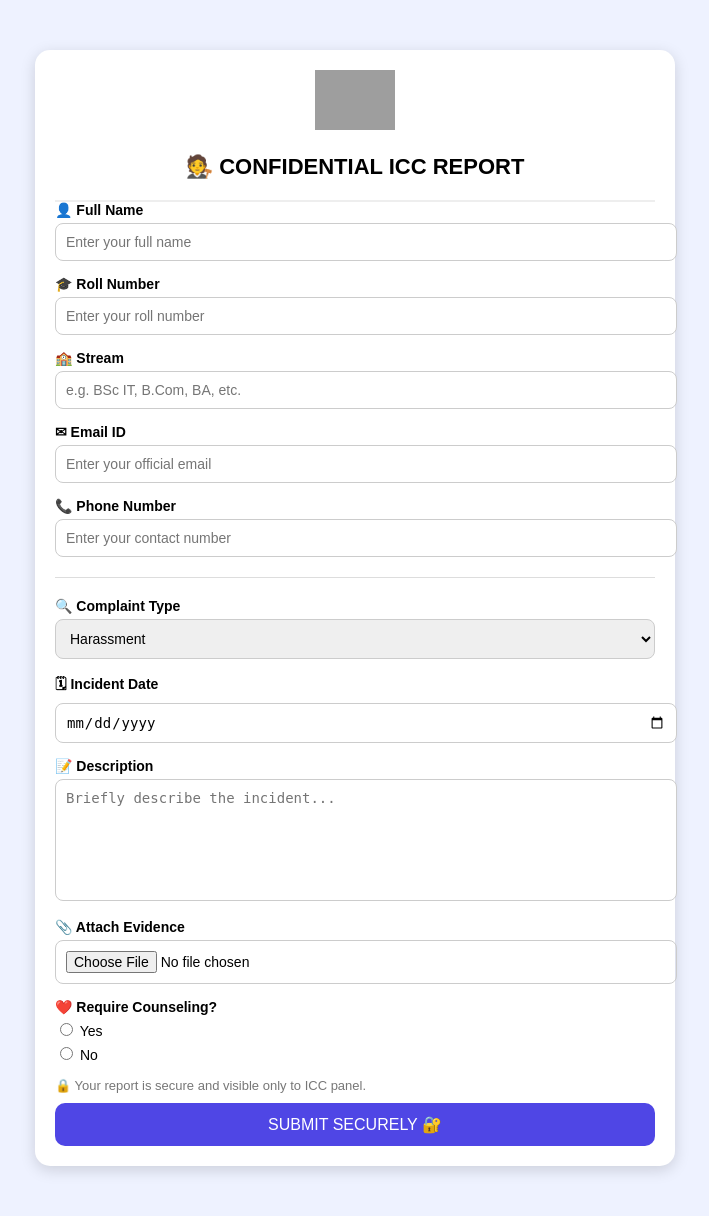
After one commit to shetesaloni393/Lab-Complaint, a FastAPI app: template app/templates/icccomplaintform.html in a window 1280 px wide. The commit adds this page. Shown: the whole page, without its empty margins (285-994 px from the left). Run offline with FastAPI, Linux system fonts and the light colour scheme; the template is opened without the code that fills it, so the values that code supplies are empty; grey boxes are pictures that could not be loaded.

Commit message:
add all html codes

```diff
--- /dev/null
+++ b/app/templates/icccomplaintform.html
@@ -0,0 +1,184 @@
+<!DOCTYPE html>
+<html lang="en">
+<head>
+  <meta charset="UTF-8">
+  <title>Confidential ICC Report</title>
+  <style>
+    body {
+      margin: 0;
+      padding: 0;
+      font-family: Arial, sans-serif;
+      background: #eef2ff;
+    }
+
+    .container {
+      max-width: 600px;
+      margin: 50px auto;
+      background: white;
+      border-radius: 15px;
+      box-shadow: 0 4px 15px rgba(0,0,0,0.15);
+      padding: 20px;
+    }
+
+    .logo {
+      text-align: center;
+      margin-bottom: 10px;
+    }
+
+    .logo img {
+      width: 80px;
+    }
+
+    .header {
+      text-align: center;
+      font-size: 22px;
+      font-weight: bold;
+      padding: 10px 0 20px;
+      border-bottom: 2px solid #eee;
+    }
+
+    .form-group {
+      margin-bottom: 15px;
+      font-size: 14px;
+    }
+
+    label {
+      font-weight: bold;
+      display: block;
+      margin-bottom: 5px;
+    }
+
+    input[type="text"], input[type="email"], input[type="number"], select, textarea, input[type="file"], input[type="date"] {
+      width: 100%;
+      padding: 10px;
+      border-radius: 8px;
+      border: 1px solid #ccc;
+      font-size: 14px;
+    }
+
+    textarea {
+      resize: none;
+      height: 100px;
+    }
+
+    .radio-group {
+      margin-top: 5px;
+    }
+
+    .radio-group label {
+      font-weight: normal;
+      margin-right: 15px;
+    }
+
+    .info-text {
+      font-size: 13px;
+      color: #777;
+      margin: 10px 0;
+    }
+
+    .submit-btn {
+      width: 100%;
+      background: #4f46e5;
+      color: white;
+      border: none;
+      padding: 12px;
+      border-radius: 10px;
+      font-size: 16px;
+      cursor: pointer;
+    }
+
+    .submit-btn:hover {
+      background: #4338ca;
+    }
+  </style>
+</head>
+<body>
+
+  <div class="container">
+
+    <div class="logo">
+      <img src="sies_ascn_logo.jpg">
+    </div>
+
+    <div class="header">🧑‍⚖️ CONFIDENTIAL ICC REPORT</div>
+
+    <form>
+
+      <!-- New Personal Detail Fields -->
+      <div class="form-group">
+        <label>👤 Full Name</label>
+        <input type="text" placeholder="Enter your full name" required>
+      </div>
+
+      <div class="form-group">
+        <label>🎓 Roll Number</label>
+        <input type="text" placeholder="Enter your roll number" required>
+      </div>
+
+      <div class="form-group">
+        <label>🏫 Stream</label>
+        <input type="text" placeholder="e.g. BSc IT, B.Com, BA, etc." required>
+      </div>
+
+      <div class="form-group">
+        <label>✉ Email ID</label>
+        <input type="email" placeholder="Enter your official email" required>
+      </div>
+
+      <div class="form-group">
+        <label>📞 Phone Number</label>
+        <input type="number" placeholder="Enter your contact number" required>
+      </div>
+
+      <hr style="margin: 20px 0; border: 0; border-top: 1px solid #ddd;">
+
+      <div class="form-group">
+        <label>🔍 Complaint Type</label>
+        <select required>
+          <option>Harassment</option>
+          <option>Bullying</option>
+          <option>Discrimination</option>
+          <option>Verbal Abuse</option>
+          <option>Physical Threat</option>
+          <option>Misconduct</option>
+          <option>Other</option>
+        </select>
+      </div>
+
+      <div class="form-group">
+        <label>🗓 Incident Date</label>
+        <input type="date" required>
+      </div>
+
+      <div class="form-group">
+        <label>📝 Description</label>
+        <textarea placeholder="Briefly describe the incident..." required></textarea>
+      </div>
+
+      <div class="form-group">
+        <label>📎 Attach Evidence</label>
+        <input type="file">
+      </div>
+
+      <div class="form-group">
+        <label>❤️ Require Counseling?</label>
+        <div class="radio-group">
+          <label><input type="radio" name="counseling" required> Yes</label>
+          <label><input type="radio" name="counseling"> No</label>
+        </div>
+      </div>
+
+      <p class="info-text">
+        🔒 Your report is secure and visible only to ICC panel.
+      </p>
+
+      <button type="submit" class="submit-btn">
+        SUBMIT SECURELY 🔐
+      </button>
+
+    </form>
+
+  </div>
+
+</body>
+</html>
```
Also changed, not shown: app/templates/Labadmindashboard.html (renamed from app/templates/admindashboard.html, +11 -36 lines), app/templates/Labadminsignup.html (added, +62 -0 lines), app/templates/iccadmindashboard.html (added, +146 -0 lines), app/templates/iccadminsignup.html (added, +62 -0 lines), app/templates/loginform.html (added, +193 -0 lines).
